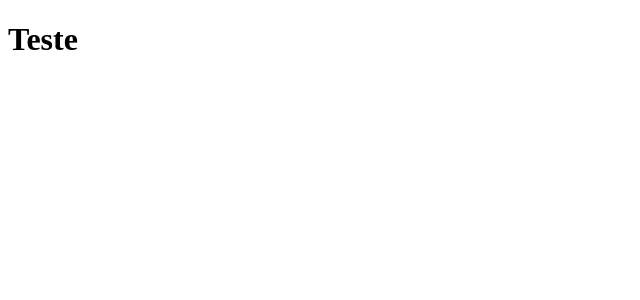
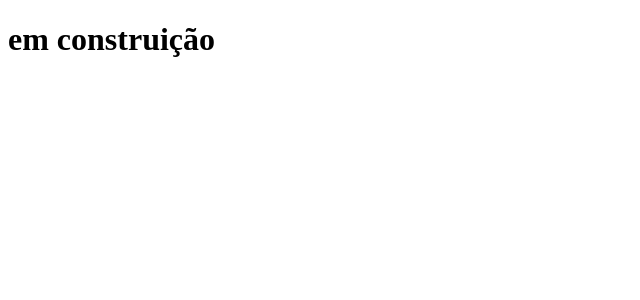
Before and after one commit to luisely/dolar, a Next.js app: page / in a window 1280 px wide. Shown: the top 300 px of the page, without its empty margins (0-640 px from the left). Built offline with nearby package versions, Linux system fonts and the light colour scheme.

Commit message:
alterado texto

```diff
--- a/pages/index.js
+++ b/pages/index.js
@@ -1,6 +1,6 @@
 function Home(){
     return (
-        <h1> Teste </h1>
+        <h1> em construição </h1>
     )
 }
 
```
